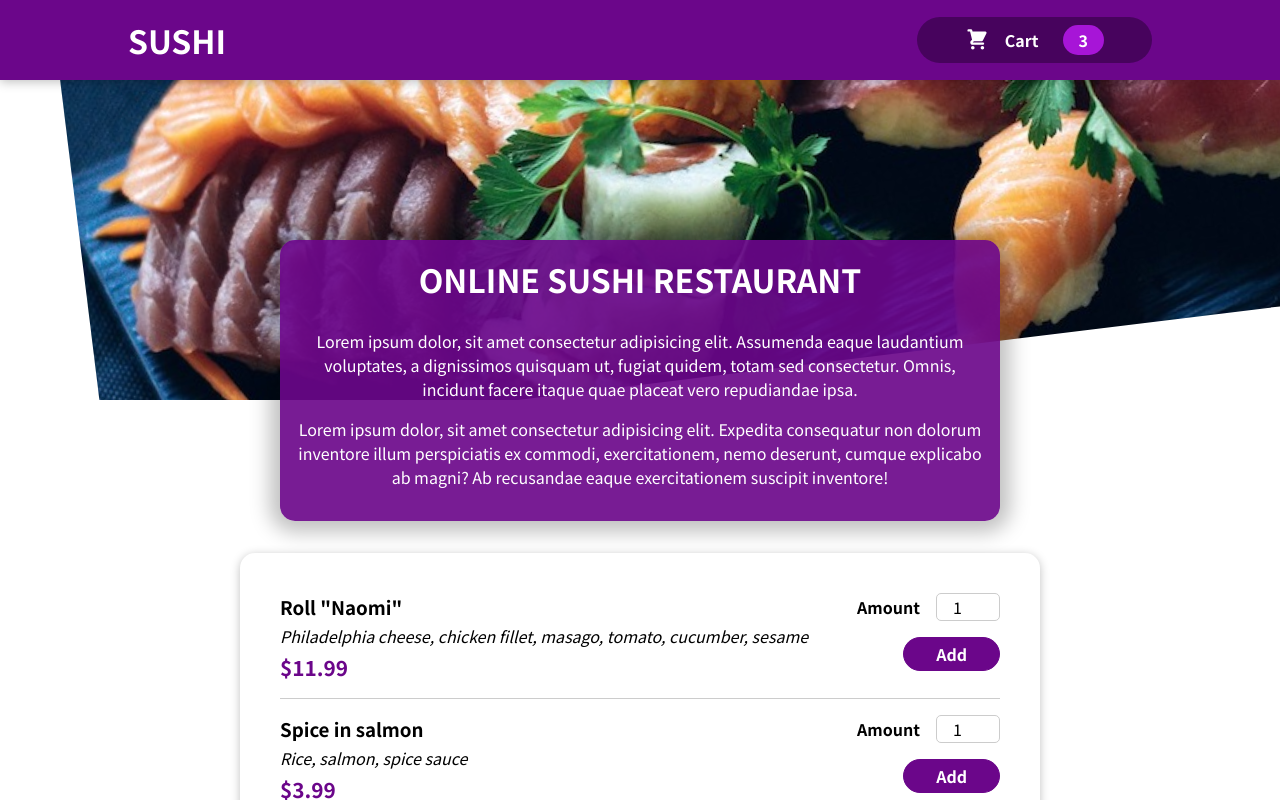
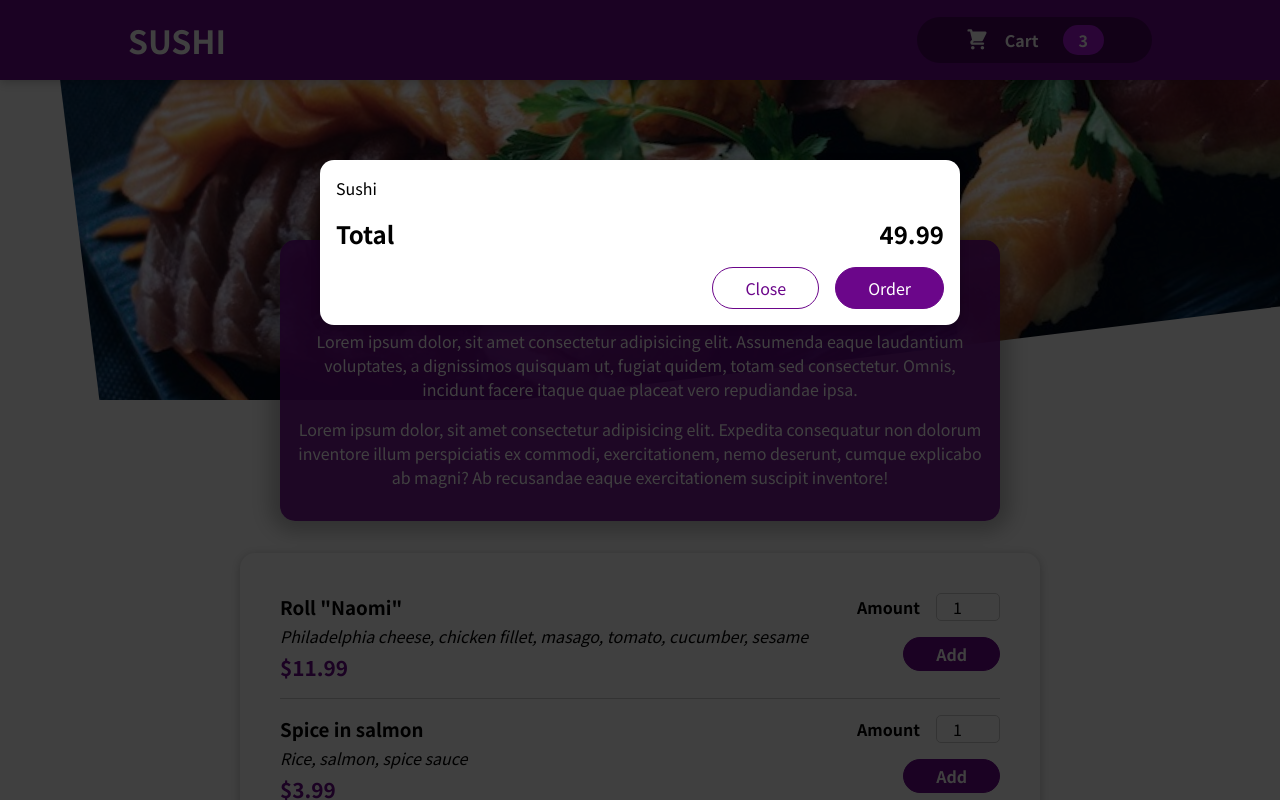
Before and after one commit to s-p-ko/sushi, a React (Create React App) app: page / in a window 1280 px wide. Shown: the top 800 px of the page. Built offline with nearby package versions, Linux system fonts and the light colour scheme.

Commit message:
Add Modal

```diff
--- a/public/index.html
+++ b/public/index.html
@@ -28,6 +28,7 @@
   </head>
   <body>
     <noscript>You need to enable JavaScript to run this app.</noscript>
+    <div id="overlays"></div>
     <div id="root"></div>
     <!--
       This HTML file is a template.
--- a/src/App.js
+++ b/src/App.js
@@ -1,10 +1,12 @@
 import React from 'react';
+import Cart from './components/Cart/Cart';
 import Header from './components/Layout/Header';
 import Meals from './components/Meals/Meals';
 
 const App = () => {
   return (
     <>
+      <Cart />
       <Header />
       <main>
         <Meals />
--- a/src/components/Cart/Cart.js
+++ b/src/components/Cart/Cart.js
@@ -1,3 +1,4 @@
+import Modal from '../UI/Modal';
 import styles from './Cart.module.css';
 
 const Cart = (props) => {
@@ -10,7 +11,7 @@
   );
 
   return (
-    <div>
+    <Modal>
       {cartItems}
       <div className={styles.total}>
         <span>Total</span>
@@ -20,7 +21,7 @@
         <button className={styles['button--alt']}>Close</button>
         <button className={styles.button}>Order</button>
       </div>
-    </div>
+    </Modal>
   );
 };
 
--- /dev/null
+++ b/src/components/UI/Modal.js
@@ -0,0 +1,31 @@
+import React from 'react';
+import styles from './Modal.module.css';
+import ReactDOM from 'react-dom';
+
+const Backdrop = (props) => {
+  return <div className={styles.backdrop}></div>;
+};
+
+const ModalWindow = (props) => {
+  return (
+    <div className={styles.modal}>
+      <div className={styles.content}>{props.children}</div>
+    </div>
+  );
+};
+
+const portalElement = document.getElementById('overlays');
+
+const Modal = (props) => {
+  return (
+    <>
+      {ReactDOM.createPortal(<Backdrop />, portalElement)}
+      {ReactDOM.createPortal(
+        <ModalWindow>{props.children}</ModalWindow>,
+        portalElement
+      )}
+    </>
+  );
+};
+
+export default Modal;
--- /dev/null
+++ b/src/components/UI/Modal.module.css
@@ -0,0 +1,40 @@
+.backdrop {
+  position: fixed;
+  top: 0;
+  left: 0;
+  width: 100%;
+  height: 100vh;
+  z-index: 20;
+  background-color: rgba(0, 0, 0, 0.75);
+}
+
+.modal {
+  position: fixed;
+  top: 20vh;
+  left: 5%;
+  width: 90%;
+  background-color: white;
+  padding: 1rem;
+  border-radius: 14px;
+  box-shadow: 0 2px 8px rgba(0, 0, 0, 0.25);
+  z-index: 30;
+  animation: slide-down 300ms ease-out forwards;
+}
+
+@media (min-width: 768px) {
+  .modal {
+    width: 40rem;
+    left: calc(50% - 20rem);
+  }
+}
+
+@keyframes slide-down {
+  from {
+    opacity: 0;
+    transform: translateY(-3rem);
+  }
+  to {
+    opacity: 1;
+    transform: translateY(0);
+  }
+}
```
